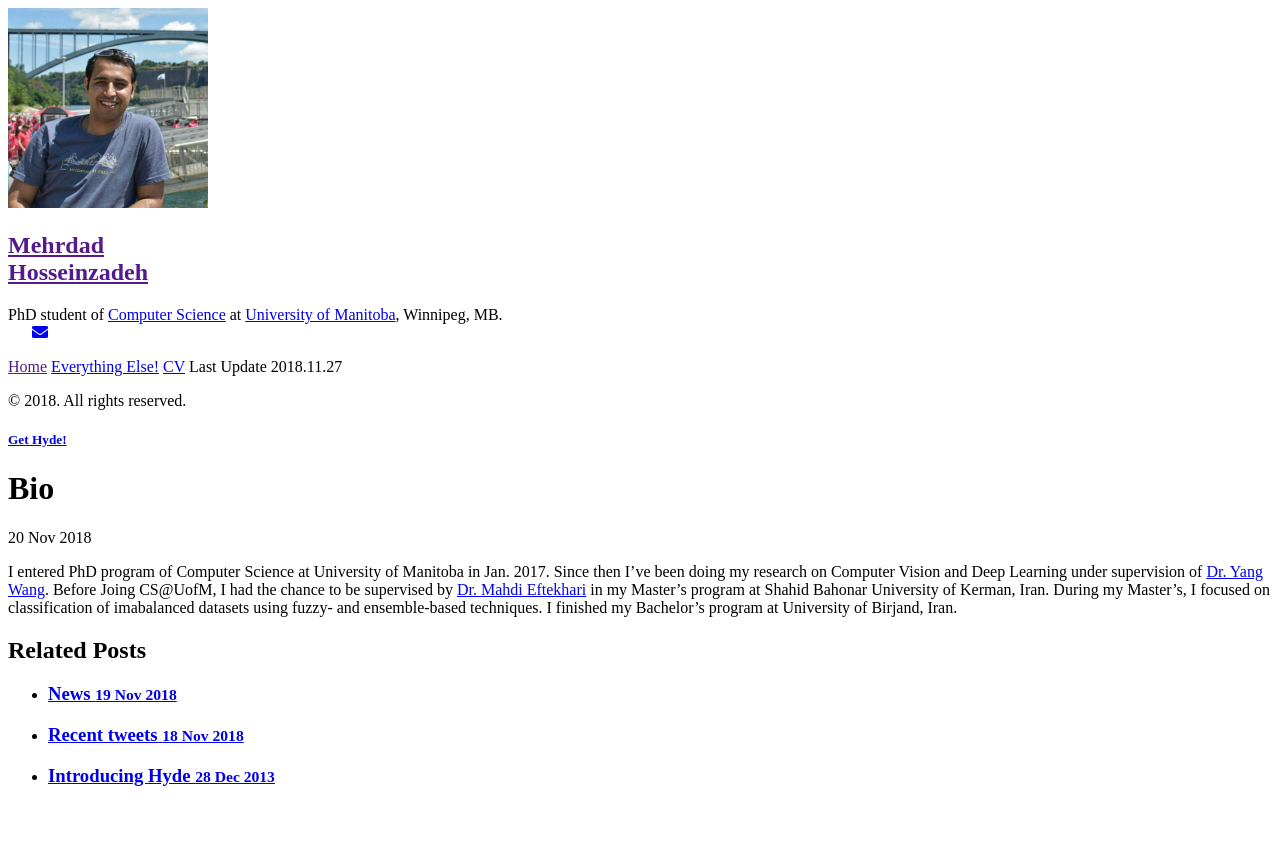
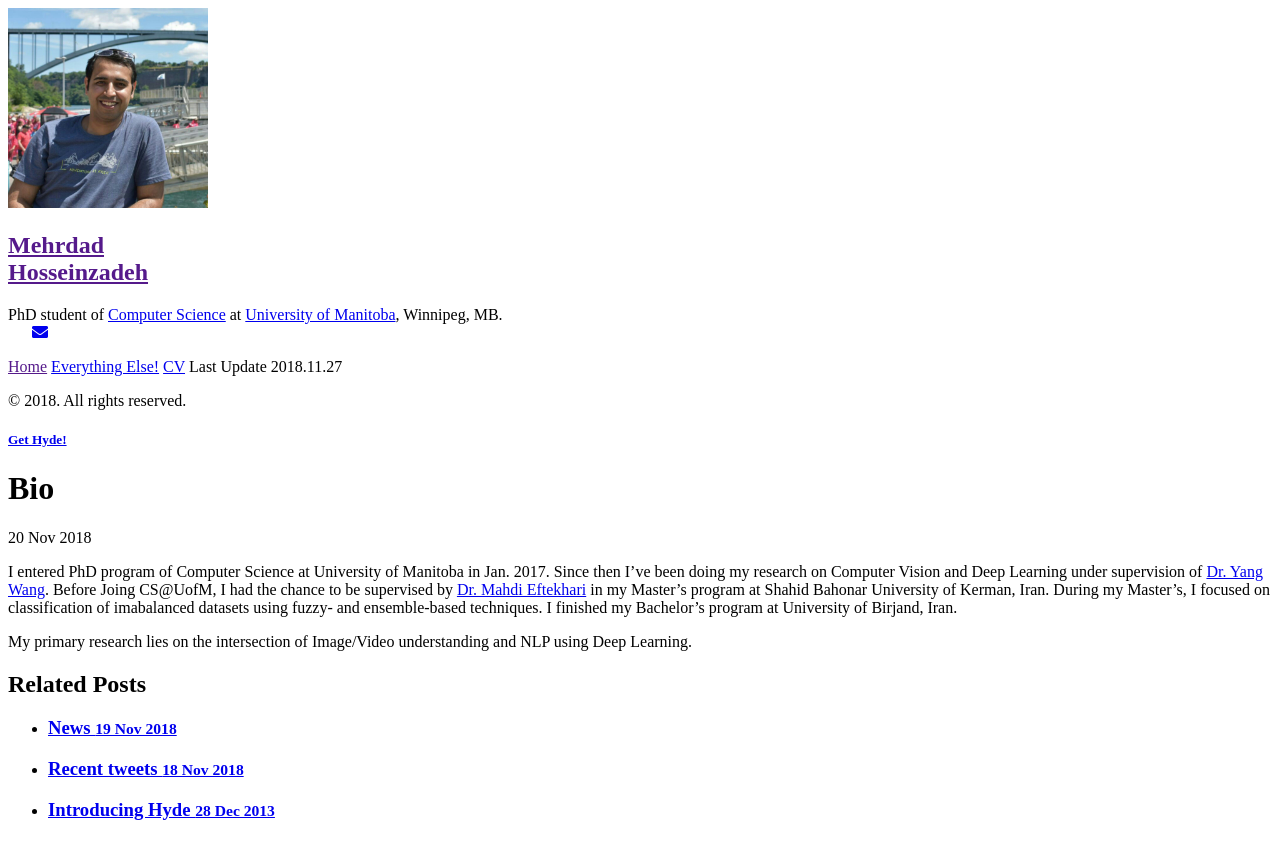
Before and after one commit to mehrdad-h/mehrdad-h.github.io, a Jekyll site: the page built from _posts/2018-11-20-Bio.md, in a window 1280 px wide. Shown: the top 859 px of the page. Built offline with Jekyll 4.4.1, drawn with Linux system fonts in a browser that asks for light colours; nearby versions of some CDN libraries; our own code applies the rules of GitHub Pages for plain Markdown files; Markdown is read by kramdown in place of the engine named in the settings.

Commit message:
Update 2018-11-20-Bio.md

```diff
--- a/_posts/2018-11-20-Bio.md
+++ b/_posts/2018-11-20-Bio.md
@@ -1 +1,3 @@
 I entered PhD program of Computer Science at University of Manitoba in Jan. 2017. Since then I’ve been doing my research on Computer Vision and Deep Learning under supervision of [Dr. Yang Wang](http://cs.umanitoba.ca/~ywang "Dr. Yang Wang"). Before Joing CS@UofM, I had the chance to be supervised by [Dr. Mahdi Eftekhari](http://academicstaff.uk.ac.ir/en/eftekhari "Dr. Mahdi Eftekhari") in my Master’s program at Shahid Bahonar University of Kerman, Iran. During my Master's, I focused on classification of imabalanced datasets using fuzzy- and ensemble-based techniques. I finished my Bachelor's program at University of Birjand, Iran.
+
+My primary research lies on the intersection of Image/Video understanding and NLP using Deep Learning.
```
